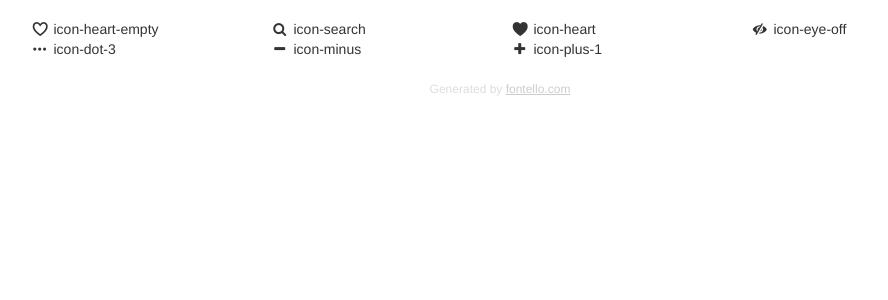
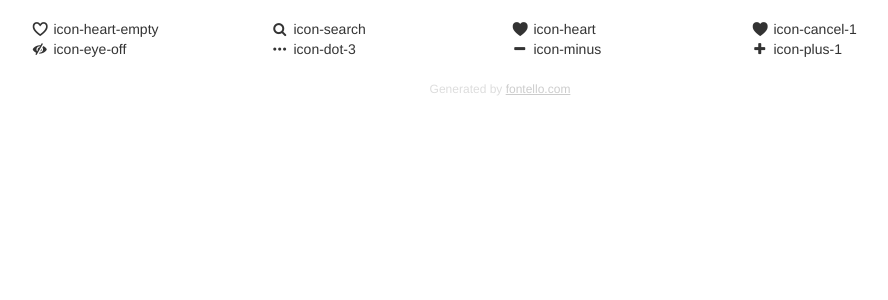
Before and after one commit to francus11/bidding_offer_filter, a PHP site: page /public/fontello/demo.html in a window 1280 px wide. Shown: the part 71-371 px from the top of the page, without its empty margins (140-1028 px from the left). Run offline with PHP 8.4, Linux system fonts and the light colour scheme.

Commit message:
Added another fontello icon

```diff
--- a/public/fontello/config.json
+++ b/public/fontello/config.json
@@ -47,6 +47,12 @@
       "css": "eye-off",
       "code": 59395,
       "src": "elusive"
+    },
+    {
+      "uid": "5211af474d3a9848f67f945e2ccaf143",
+      "css": "cancel-1",
+      "code": 59394,
+      "src": "fontawesome"
     }
   ]
 }
--- a/public/fontello/css/fontello-codes.css
+++ b/public/fontello/css/fontello-codes.css
@@ -2,6 +2,7 @@
 .icon-heart-empty:before { content: '\e800'; } /* '' */
 .icon-search:before { content: '\e801'; } /* '' */
 .icon-heart:before { content: '\e802'; } /* '' */
+.icon-cancel-1:before { content: '\e802'; } /* '' */
 .icon-eye-off:before { content: '\e803'; } /* '' */
 .icon-dot-3:before { content: '\e804'; } /* '' */
 .icon-minus:before { content: '\e806'; } /* '' */
--- a/public/fontello/css/fontello-ie7-codes.css
+++ b/public/fontello/css/fontello-ie7-codes.css
@@ -2,6 +2,7 @@
 .icon-heart-empty { *zoom: expression( this.runtimeStyle['zoom'] = '1', this.innerHTML = '&#xe800;&nbsp;'); }
 .icon-search { *zoom: expression( this.runtimeStyle['zoom'] = '1', this.innerHTML = '&#xe801;&nbsp;'); }
 .icon-heart { *zoom: expression( this.runtimeStyle['zoom'] = '1', this.innerHTML = '&#xe802;&nbsp;'); }
+.icon-cancel-1 { *zoom: expression( this.runtimeStyle['zoom'] = '1', this.innerHTML = '&#xe802;&nbsp;'); }
 .icon-eye-off { *zoom: expression( this.runtimeStyle['zoom'] = '1', this.innerHTML = '&#xe803;&nbsp;'); }
 .icon-dot-3 { *zoom: expression( this.runtimeStyle['zoom'] = '1', this.innerHTML = '&#xe804;&nbsp;'); }
 .icon-minus { *zoom: expression( this.runtimeStyle['zoom'] = '1', this.innerHTML = '&#xe806;&nbsp;'); }
--- a/public/fontello/css/fontello-ie7.css
+++ b/public/fontello/css/fontello-ie7.css
@@ -13,6 +13,7 @@
 .icon-heart-empty { *zoom: expression( this.runtimeStyle['zoom'] = '1', this.innerHTML = '&#xe800;&nbsp;'); }
 .icon-search { *zoom: expression( this.runtimeStyle['zoom'] = '1', this.innerHTML = '&#xe801;&nbsp;'); }
 .icon-heart { *zoom: expression( this.runtimeStyle['zoom'] = '1', this.innerHTML = '&#xe802;&nbsp;'); }
+.icon-cancel-1 { *zoom: expression( this.runtimeStyle['zoom'] = '1', this.innerHTML = '&#xe802;&nbsp;'); }
 .icon-eye-off { *zoom: expression( this.runtimeStyle['zoom'] = '1', this.innerHTML = '&#xe803;&nbsp;'); }
 .icon-dot-3 { *zoom: expression( this.runtimeStyle['zoom'] = '1', this.innerHTML = '&#xe804;&nbsp;'); }
 .icon-minus { *zoom: expression( this.runtimeStyle['zoom'] = '1', this.innerHTML = '&#xe806;&nbsp;'); }
--- a/public/fontello/demo.html
+++ b/public/fontello/demo.html
@@ -146,11 +146,11 @@
     }
     @font-face {
       font-family: 'fontello';
-      src: url('./font/fontello.eot?32501996');
-      src: url('./font/fontello.eot?32501996#iefix') format('embedded-opentype'),
-           url('./font/fontello.woff?32501996') format('woff'),
-           url('./font/fontello.ttf?32501996') format('truetype'),
-           url('./font/fontello.svg?32501996#fontello') format('svg');
+      src: url('./font/fontello.eot?11602764');
+      src: url('./font/fontello.eot?11602764#iefix') format('embedded-opentype'),
+           url('./font/fontello.woff?11602764') format('woff'),
+           url('./font/fontello.ttf?11602764') format('truetype'),
+           url('./font/fontello.svg?11602764#fontello') format('svg');
       font-weight: normal;
       font-style: normal;
     }
@@ -220,11 +220,14 @@
         <div class="span3" title="Code: 0xe802">
           <i class="demo-icon icon-heart">&#xe802;</i> <span class="i-name">icon-heart</span><span class="i-code">0xe802</span>
         </div>
+        <div class="span3" title="Code: 0xe802">
+          <i class="demo-icon icon-cancel-1">&#xe802;</i> <span class="i-name">icon-cancel-1</span><span class="i-code">0xe802</span>
+        </div>
+      </div>
+      <div class="row">
         <div class="span3" title="Code: 0xe803">
           <i class="demo-icon icon-eye-off">&#xe803;</i> <span class="i-name">icon-eye-off</span><span class="i-code">0xe803</span>
         </div>
-      </div>
-      <div class="row">
         <div class="span3" title="Code: 0xe804">
           <i class="demo-icon icon-dot-3">&#xe804;</i> <span class="i-name">icon-dot-3</span><span class="i-code">0xe804</span>
         </div>
```
Also changed, not shown: public/fontello/css/fontello-embedded.css (+7 -6 lines), public/fontello/css/fontello.css (+8 -7 lines), public/fontello/font/fontello.ttf, public/fontello/font/fontello.woff, public/fontello/font/fontello.woff2, 2 other files.
